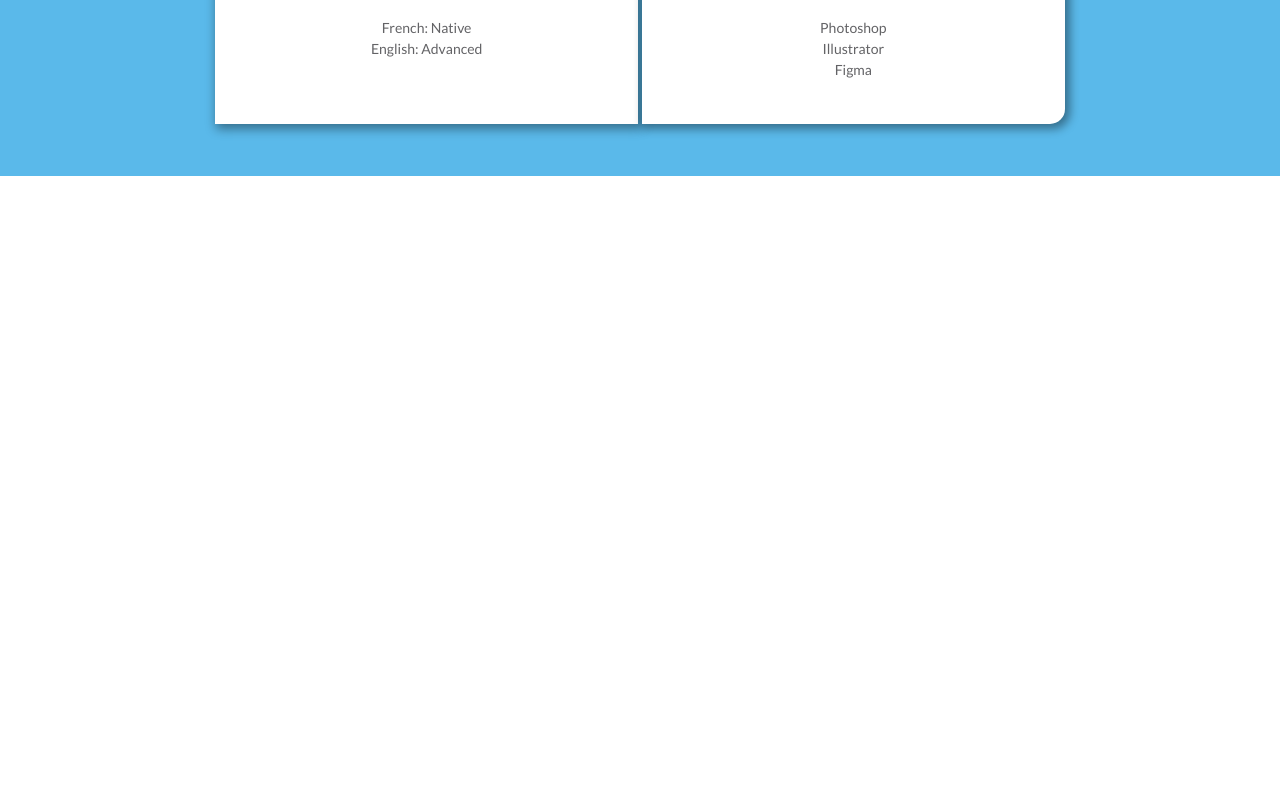
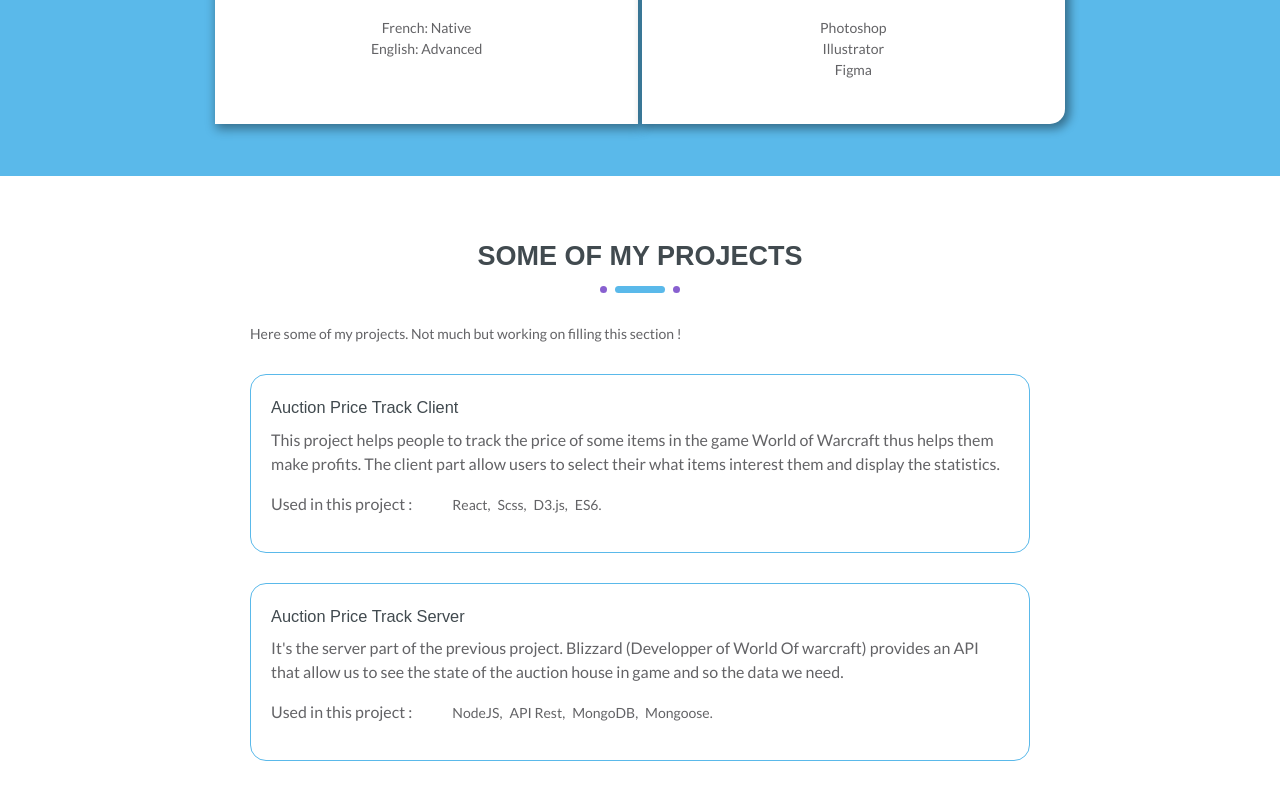
Before and after one commit to ThomasPalamara/React-Resume, a React (Create React App) app: page / in a window 1280 px wide. Shown: the part 2795-3595 px from the top of the page. Before the commit the page ends 2971 px from the top, so only its background shows below. Built offline with nearby package versions, Linux system fonts and the light colour scheme; a web font is replaced by a local one.

Commit message:
WIP Projects

```diff
--- /dev/null
+++ b/src/components/Projects.js
@@ -0,0 +1,38 @@
+import React from "react";
+import { ResumeContext } from '../context/ResumeContext';
+import { Row, Col } from 'antd';
+
+const Projects = (props) => (
+    <ResumeContext.Consumer>
+        {resume => (
+            <div id="projects" className="container section">
+                <Row type="flex" justify="center">
+                    <Col span={16}>
+                        <h3 className="section-title">{resume.projects.title}</h3>
+                        <div className="divider"></div>
+                        <div>{resume.projects.text}</div>
+                        <div>
+                            {resume.projects.elements.map(element => (
+                                <div className="project-item">
+                                    <h3>{element.title}</h3>
+                                    <p>{element.description}</p>
+
+                                    <div className="project-tech">
+                                        <p>Used in this project : </p>
+                                        <ul>
+                                            {element.techs.map(tech => (
+                                                <li> {tech}</li>
+                                            ))}
+                                        </ul>
+                                    </div>
+                                </div>
+                            ))}
+                        </div>
+                    </Col>
+                </Row>
+            </div>
+        )}
+    </ResumeContext.Consumer>
+);
+
+export default Projects;
--- a/src/components/Resume.js
+++ b/src/components/Resume.js
@@ -2,12 +2,14 @@ import React from "react";
 import Header from "./Header";
 import Introduction from "./Introduction";
 import Skills from "./Skills";
+import Projects from "./Projects";
 
 const Resume = (props) => (
     <div>
         <Header />
         <Introduction />
         <Skills />
+        <Projects />
     </div>
 );
 
--- a/src/css/index.css
+++ b/src/css/index.css
@@ -169,3 +169,20 @@ header {
   text-align: center; }
   .skills-icon img {
     height: 100%; }
+
+#projects .project-item {
+  border: #5AB9EA 1px solid;
+  border-radius: 16px;
+  margin: 30px 0;
+  padding: 20px; }
+
+#projects .project-tech p,
+#projects .project-tech ul,
+#projects .project-tech li {
+  display: inline-block; }
+
+#projects .project-tech li:after {
+  content: ',\2002'; }
+
+#projects .project-tech li:last-child:after {
+  content: '.'; }
--- /dev/null
+++ b/src/css/scss/components/_projects.scss
@@ -0,0 +1,25 @@
+#projects {
+    .project-item{
+        border: $primary 1px solid;
+        border-radius: 16px;
+        margin: 30px 0;
+        padding: 20px;
+    }
+    .project-tech {
+
+        p,
+        ul,
+        li {
+            display: inline-block;
+        }
+
+        li {
+            &:after {
+                content: ',\2002';
+            }
+            &:last-child:after{
+                content: '.';
+            }
+        }
+    }
+}
--- a/src/css/scss/index.scss
+++ b/src/css/scss/index.scss
@@ -100,3 +100,4 @@ h3.section-title {
 @import './components/header.scss';
 @import './components/introduction.scss';
 @import './components/skills.scss';
+@import './components/projects.scss';
--- a/src/resume.json
+++ b/src/resume.json
@@ -45,14 +45,12 @@
         "text": "Here some of my projects. Not much but working on filling this section !",
         "elements":[{
             "title": "Auction Price Track Client",
-            "descriptions": "This project helps people to track the price of some items in the game World of Warcraft thus helps them make profits.\nThe client part allow users to select their what items interest them and display the statistics.",
-            "tech": ["React", "Scss", "D3.js", "ES6"]
+            "description": "This project helps people to track the price of some items in the game World of Warcraft thus helps them make profits.\nThe client part allow users to select their what items interest them and display the statistics.",
+            "techs": ["React", "Scss", "D3.js", "ES6"]
         },{
             "title": "Auction Price Track Server",
-            "descriptions": "It's the server part of the previous project. Blizzard (Developper of World Of warcraft) provides an API that allow us to see the state of the auction house in game and so the data we need. ",
-            "tech": ["NodeJS", "API Rest"]
+            "description": "It's the server part of the previous project. Blizzard (Developper of World Of warcraft) provides an API that allow us to see the state of the auction house in game and so the data we need. ",
+            "techs": ["NodeJS", "API Rest", "MongoDB", "Mongoose"]
         }]
     }
-
-
 }
```
